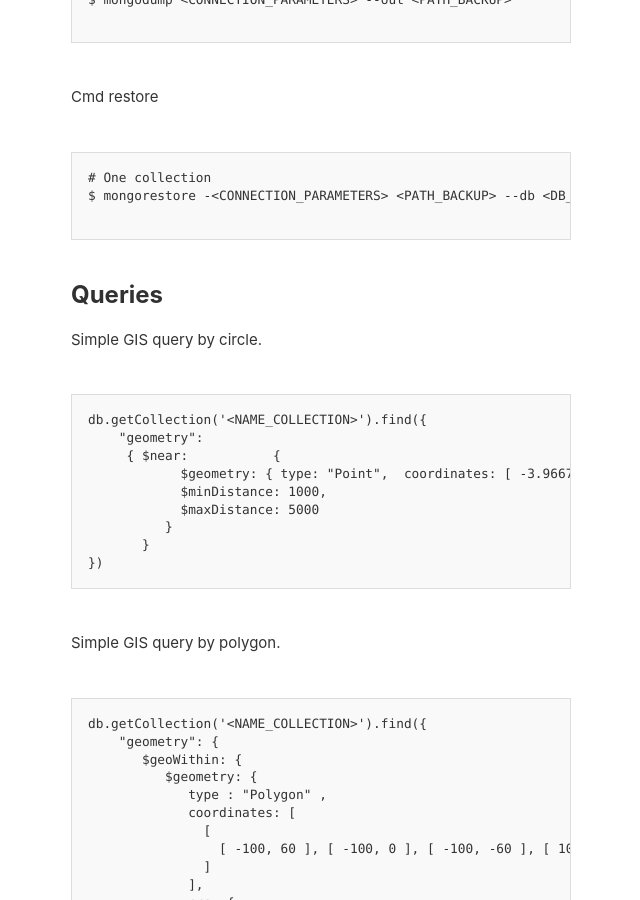
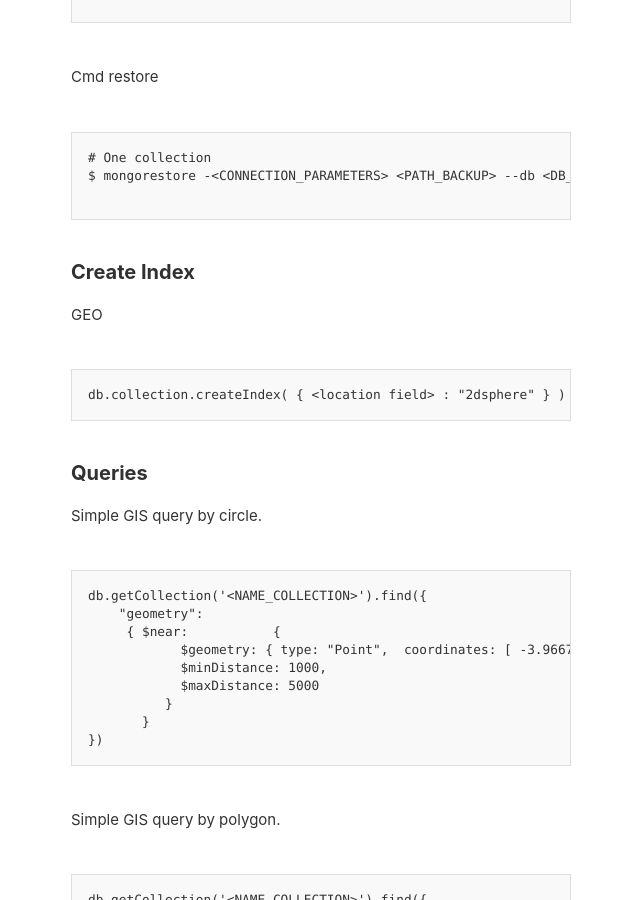
Before and after one commit to josecamps/josecamps.github.io, a Jekyll site: the page built from _posts/2019-02-01-Notes-about-mongoDB.md, in a window 1280 px wide and 900 px high, scrolled down 2220 px. Shown: the whole window, without its empty margins (319-959 px from the left). Built offline with Jekyll 4.4.1, drawn with Linux system fonts in a browser that asks for light colours; some of the changed text lies outside the part shown.

Commit message:
Update 2019-02-01-Notes-about-mongoDB.md

````diff
--- a/_posts/2019-02-01-Notes-about-mongoDB.md
+++ b/_posts/2019-02-01-Notes-about-mongoDB.md
@@ -50,7 +50,7 @@ $ docker update <container_id> --memory=<BYTES> --memory-swap=-1 --cpuset-cpus=<
 ```
 
 
-## How export object from MongoDB
+### How export object from MongoDB
 
 Export to files objets to files
 
@@ -67,7 +67,7 @@ tail -n +3 file.txt | egrep -v "^>|^bye" > output.json
 ```
 
 
-## How import objects
+### How import objects
 
 Import from file with a Json Array.
 
@@ -83,7 +83,7 @@ $ mongoimport <CONNECTION_PARAMETERS> -c <collection> --file "<file_name>.geojso
 ```
 
 
-## Backup and Restore
+### Backup and Restore
 
 If We are working with dockers container, just move the <PATH_DATA>.
 
@@ -104,7 +104,13 @@ $ mongorestore -<CONNECTION_PARAMETERS> <PATH_BACKUP> --db <DB_NAME>
 
 ```
 
-## Queries
+### Create Index
+
+GEO
+```
+db.collection.createIndex( { <location field> : "2dsphere" } )
+```
+### Queries
 
 Simple GIS query by circle.
 ```
````
Also changed, not shown: other parts of _posts/2019-02-01-Notes-about-mongoDB.md (+1 -1 lines).
